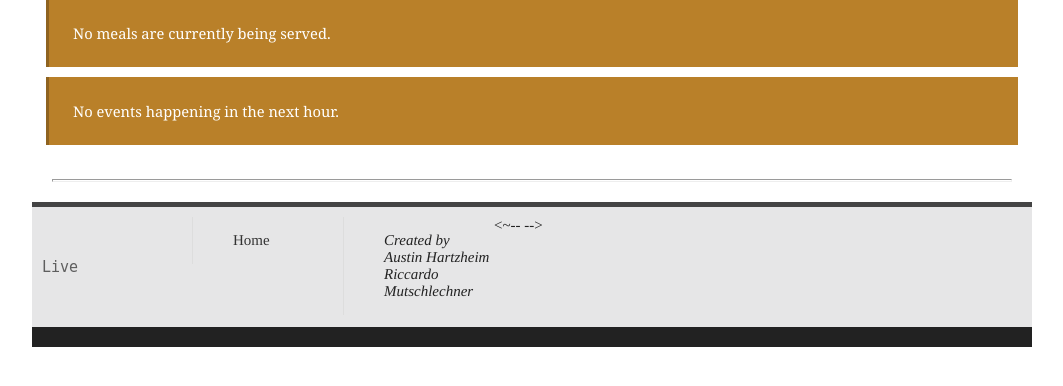
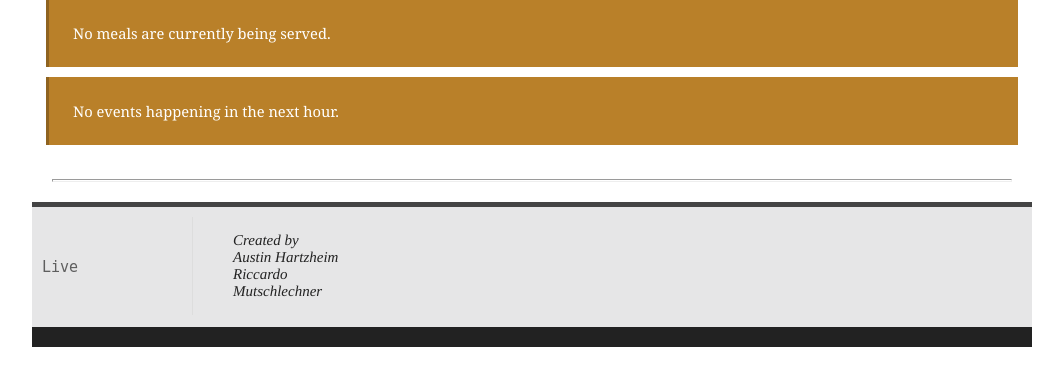
Before and after one commit to austinhartzheim/madhacks-live, a Django app: template templates/live/main.html in a window 1280 px wide. Shown: the part 117-503 px from the top of the page, without its empty margins (108-1171 px from the left). Run offline with Django 3.2, Linux system fonts and the light colour scheme; the template is opened without the code that fills it, so the values that code supplies are empty.

Commit message:
Fix broken comment

```diff
--- a/templates/default.tpl.html
+++ b/templates/default.tpl.html
@@ -34,7 +34,7 @@
 
       <footer>
         <div class="column logo">{{ HACKATHON_NAME }} Live</div>
-<~--        <div class="column">
+<!--        <div class="column">
           <ul>
             <li><a href="/">Home</a></li>
           </ul>
```
